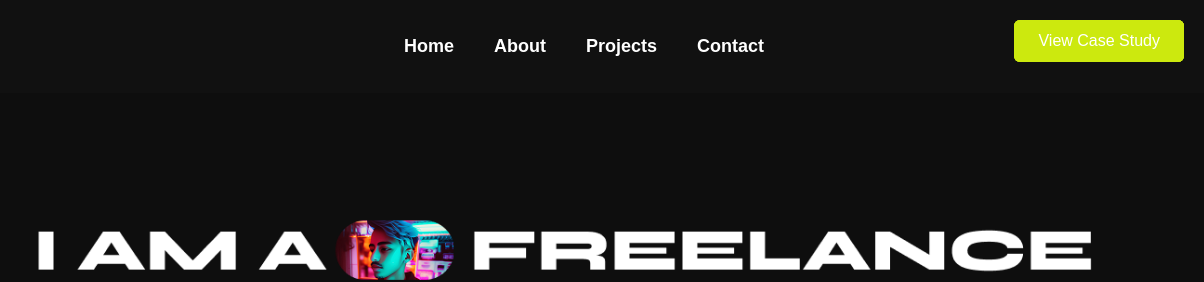
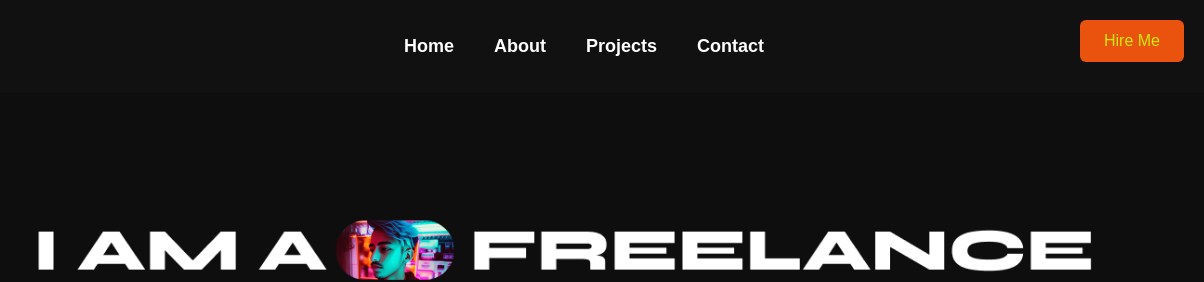
Before and after one commit to ritik2580/creatiwise-project, a plain HTML site: page index.html in a window 1280 px wide. Shown: the top 282 px of the page, 76-1280 px from the left. Drawn offline with Linux system fonts and the light colour scheme.

Commit message:
Update styles.css

```diff
--- a/styles.css
+++ b/styles.css
@@ -148,11 +148,21 @@ button {
   font-size: 16px;
   cursor: pointer;
   transition: background-color 0.3s ease, transform 0.2s ease;
+
+
+}
+.nav-btn{
+
+  position: absolute;
   top: 20px;
   right: 20px;
-  position: absolute;
+  z-index: 1000; /* Ensures it's above other elements */
+  transition: background-color 0.3s ease, transform 0.2s ease;
+  cursor: pointer;
+  background-color: #e9530e;
+  color: #cce90e;
 }
-
+}
 button:hover {
   background-color: #e64a19;
   transform: scale(1.05);
```
